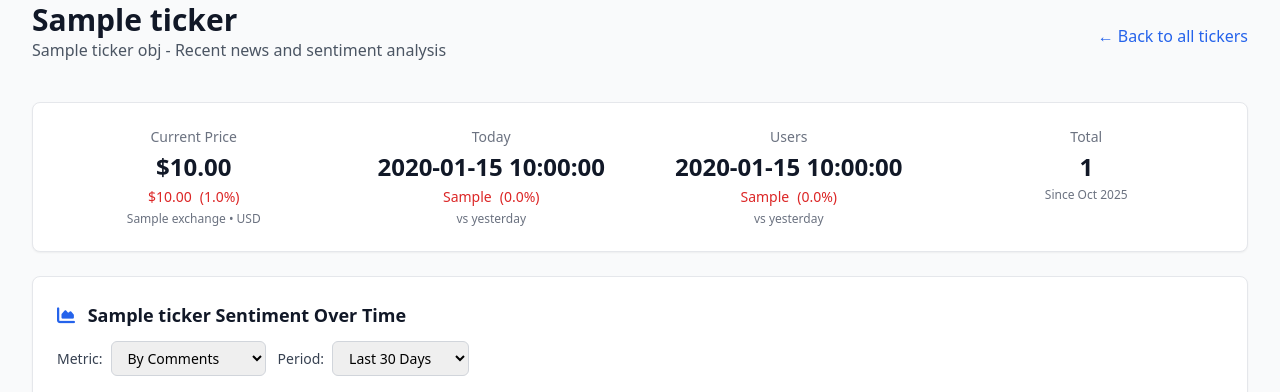
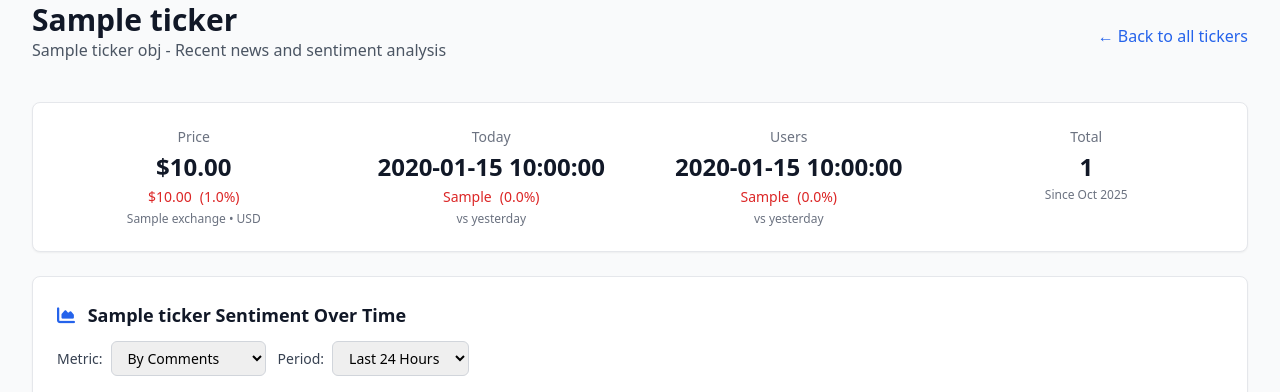
Before and after one commit to alextesy/alexstocks, a FastAPI app: template app/templates/ticker.html in a window 1280 px wide. Shown: the part 103-495 px from the top of the page. Run offline with FastAPI, Linux system fonts and the light colour scheme; the template is opened without the code that fills it: most values are stand-ins (such as "Sample title", 1, 10 or a date in 2020); data that the repository does not hold is empty; some libraries are stand-ins or nearby versions.

Commit message:
Fix time on ticker page and update readme (#45)

```diff
--- a/app/main.py
+++ b/app/main.py
@@ -297,7 +297,7 @@ async def get_ticker_sentiment_timeline(
     Returns:
         Timeline data with positive, negative, neutral, and total counts per time bucket
     """
-    from datetime import datetime, timedelta
+    from datetime import UTC, datetime, timedelta
 
     from sqlalchemy import case, func
 
@@ -314,17 +314,17 @@ async def get_ticker_sentiment_timeline(
             # Determine time range and grouping
             if period == "day":
                 hours_back = 24
-                cutoff_date = datetime.utcnow() - timedelta(hours=hours_back)
+                cutoff_date = datetime.now(UTC) - timedelta(hours=hours_back)
                 # Group by hour
                 time_bucket = func.date_trunc("hour", Article.published_at)
             elif period == "week":
                 days_back = 7
-                cutoff_date = datetime.utcnow() - timedelta(days=days_back)
+                cutoff_date = datetime.now(UTC) - timedelta(days=days_back)
                 # Group by day
                 time_bucket = func.date(Article.published_at)
             else:  # month
                 days_back = 30
-                cutoff_date = datetime.utcnow() - timedelta(days=days_back)
+                cutoff_date = datetime.now(UTC) - timedelta(days=days_back)
                 # Group by day
                 time_bucket = func.date(Article.published_at)
 
@@ -432,7 +432,7 @@ async def get_ticker_sentiment_timeline(
             result_data = []
             if period == "day":
                 # Generate hourly buckets for last 24 hours
-                current_time = datetime.utcnow().replace(
+                current_time = datetime.now(UTC).replace(
                     minute=0, second=0, microsecond=0
                 )
                 for i in range(24):
@@ -463,7 +463,7 @@ async def get_ticker_sentiment_timeline(
             else:
                 # Generate daily buckets
                 days = 7 if period == "week" else 30
-                current_date = datetime.utcnow().date()
+                current_date = datetime.now(UTC).date()
                 for i in range(days):
                     bucket_date = current_date - timedelta(days=(days - 1 - i))
                     if bucket_date in data_by_time:
@@ -479,7 +479,7 @@ async def get_ticker_sentiment_timeline(
                     result_data.append(
                         {
                             "timestamp": datetime.combine(
-                                bucket_date, datetime.min.time()
+                                bucket_date, datetime.min.time(), tzinfo=UTC
                             ).isoformat(),
                             **data_point,
                         }
--- a/app/templates/ticker.html
+++ b/app/templates/ticker.html
@@ -33,7 +33,7 @@
         <!-- Stock Price -->
         {% if stock_data %}
         <div class="text-center">
-            <h3 class="text-xs md:text-sm font-medium text-gray-500 mb-1">Current Price</h3>
+            <h3 class="text-xs md:text-sm font-medium text-gray-500 mb-1">Price</h3>
             <div class="text-lg md:text-2xl font-bold text-gray-900">
                 ${{ "%.2f"|format(stock_data.price) }}
             </div>
@@ -111,9 +111,9 @@
             <div class="flex items-center space-x-2">
                 <label for="period-selector" class="text-sm font-medium text-gray-700 whitespace-nowrap">Period:</label>
                 <select id="period-selector" class="flex-1 sm:flex-none px-3 py-1.5 border border-gray-300 rounded-md focus:ring-2 focus:ring-blue-500 text-sm">
-                    <option value="day">Last 24 Hours</option>
+                    <option value="day" selected>Last 24 Hours</option>
                     <option value="week">Last 7 Days</option>
-                    <option value="month" selected>Last 30 Days</option>
+                    <option value="month">Last 30 Days</option>
                 </select>
             </div>
         </div>
@@ -594,8 +594,8 @@ document.addEventListener('DOMContentLoaded', function() {
     const periodSelector = document.getElementById('period-selector');
     const metricSelector = document.getElementById('metric-selector');
 
-    // Load initial chart with default values (month, comments)
-    loadSentimentTimeline('month', 'comments');
+    // Load initial chart with default values (day, comments)
+    loadSentimentTimeline('day', 'comments');
 
     // Handle period selector changes
     if (periodSelector) {
```
Also changed, not shown: README.md.
